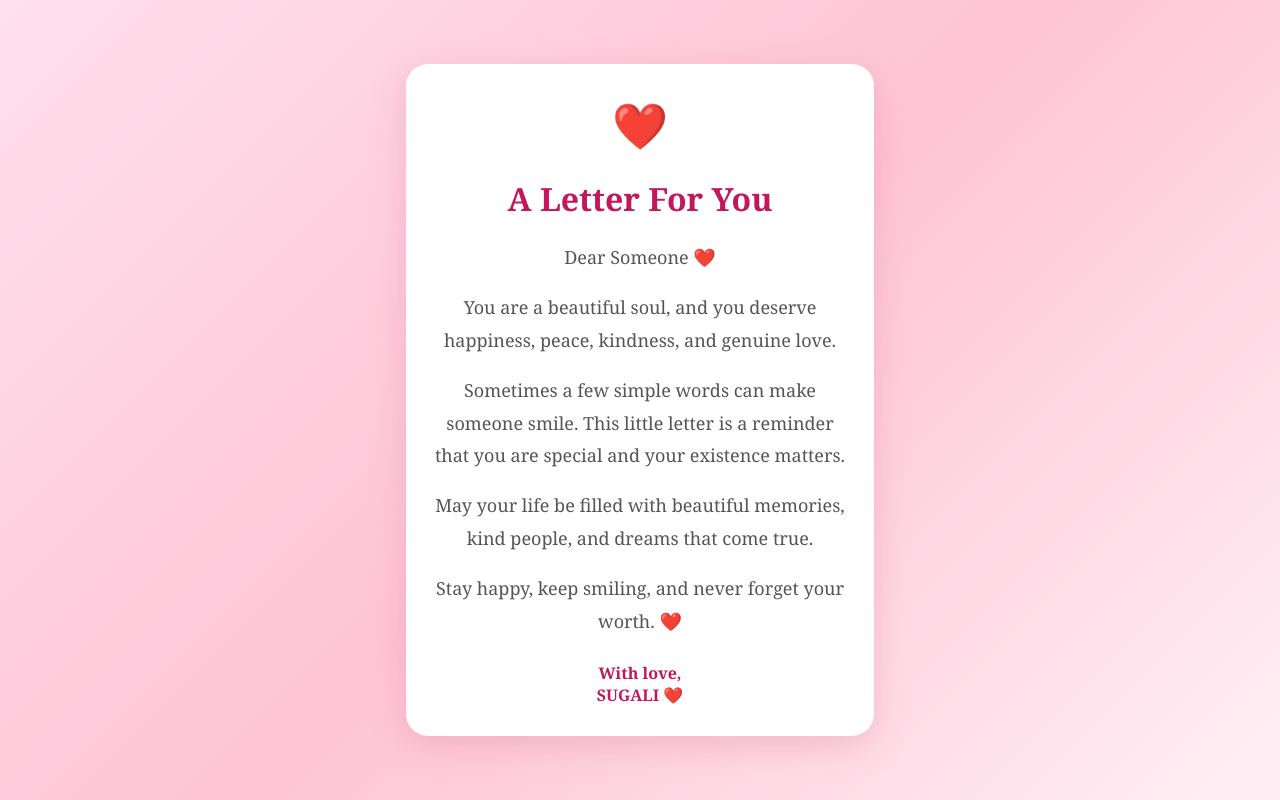
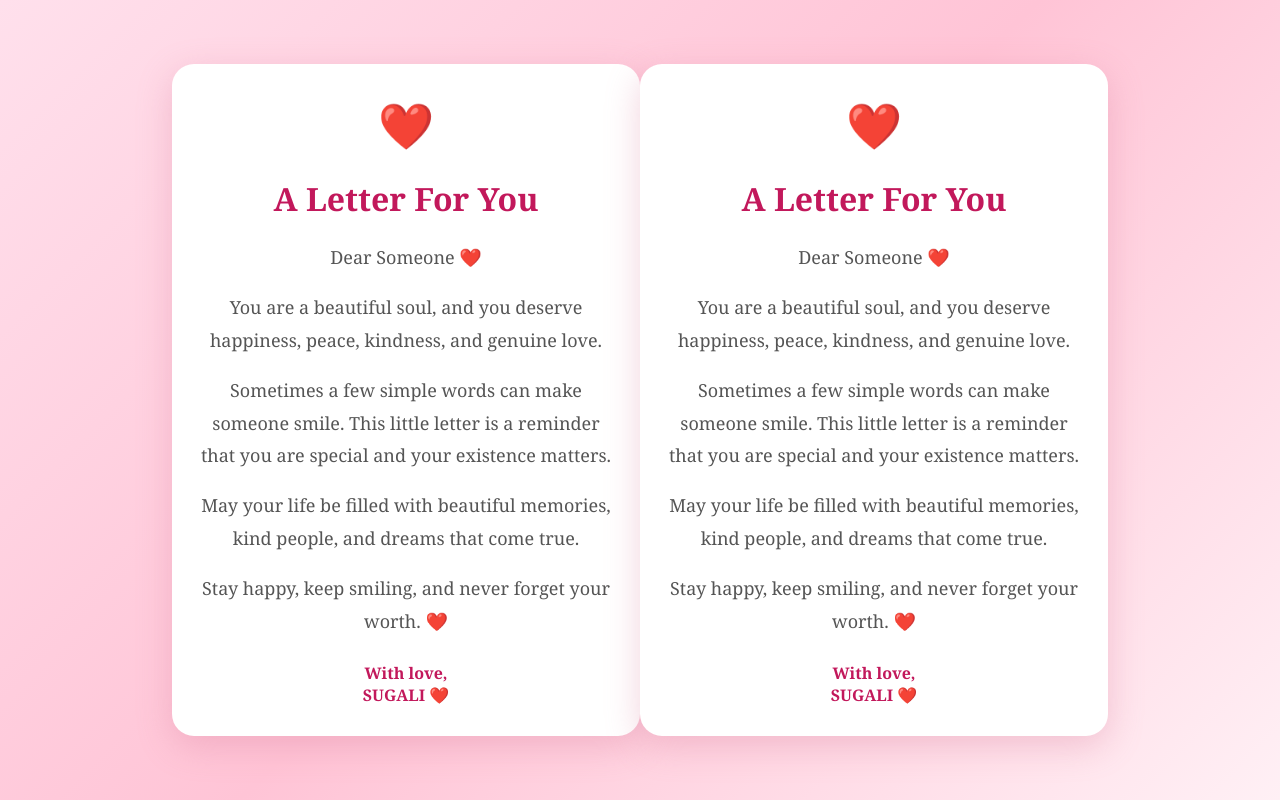
Before and after one commit to sugaali/SUGAALI-LOVE-LETTER, a plain HTML site: page index.html in a window 1280 px wide. Drawn offline with Linux system fonts and the light colour scheme.

Commit message:
Update index.html

```diff
--- a/index.html
+++ b/index.html
@@ -68,4 +68,76 @@ if (name) {
 }
 </script>
 </body>
+<!DOCTYPE html>
+<html lang="en">
+<head>
+<meta charset="UTF-8">
+<meta name="viewport" content="width=device-width, initial-scale=1.0">
+<title>SUGALI LOVE LETTER ❤️</title>
+<style>
+body {
+  margin: 0;
+  min-height: 100vh;
+  display: flex;
+  align-items: center;
+  justify-content: center;
+  background: linear-gradient(135deg, #ffe0ec, #ffc4d6, #fff0f5);
+  font-family: Georgia, serif;
+  padding: 20px;
+  box-sizing: border-box;
+}
+.card {
+  background: white;
+  max-width: 420px;
+  padding: 30px 24px;
+  border-radius: 22px;
+  box-shadow: 0 10px 35px #d77a9a55;
+  text-align: center;
+}
+.heart { font-size: 45px; }
+h1 { color: #c2185b; }
+p {
+  color: #555;
+  font-size: 18px;
+  line-height: 1.8;
+}
+.signature {
+  color: #c2185b;
+  font-weight: bold;
+  margin-top: 25px;
+}
+</style>
+</head>
+<body>
+<div class="card">
+<div class="heart">❤️</div>
+<h1>A Letter For You</h1>
+<p id="greeting">Dear Someone ❤️</p>
+
+<p>You are a beautiful soul, and you deserve happiness, peace, kindness, and genuine love.</p>
+
+<p>Sometimes a few simple words can make someone smile. This little letter is a reminder that you are special and your existence matters.</p>
+
+<p>May your life be filled with beautiful memories, kind people, and dreams that come true.</p>
+
+<p>Stay happy, keep smiling, and never forget your worth. ❤️</p>
+
+<div class="signature">
+With love,<br>
+SUGALI ❤️
+</div>
+</div>
+
+<script>
+const params = new URLSearchParams(window.location.search);
+const name = params.get("name");
+
+if (name) {
+  document.getElementById("greeting").textContent = "Dear " + name + " ❤️";
+}
+</script>
+</body>
 </html>
+
+
+</html>
```
